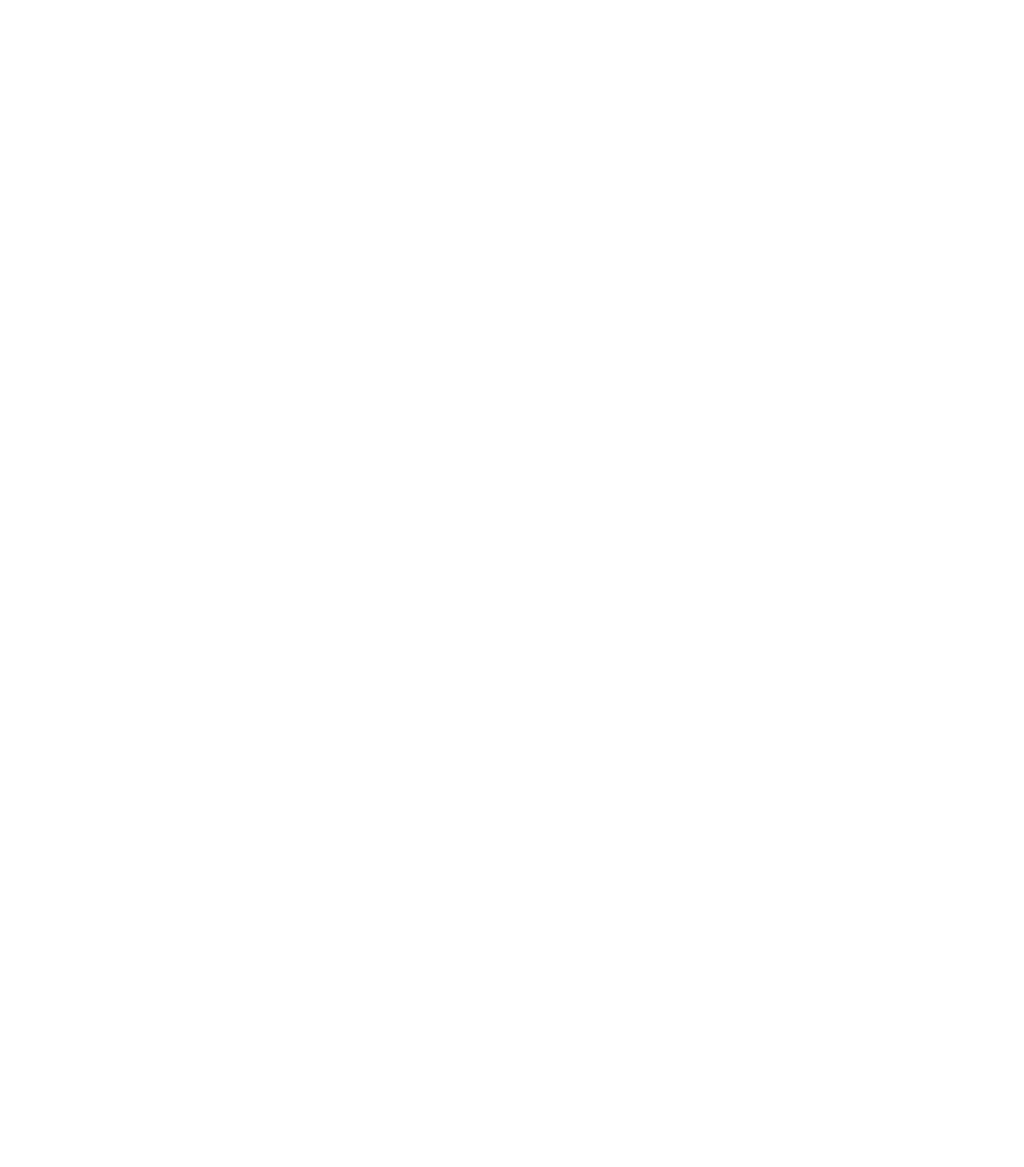
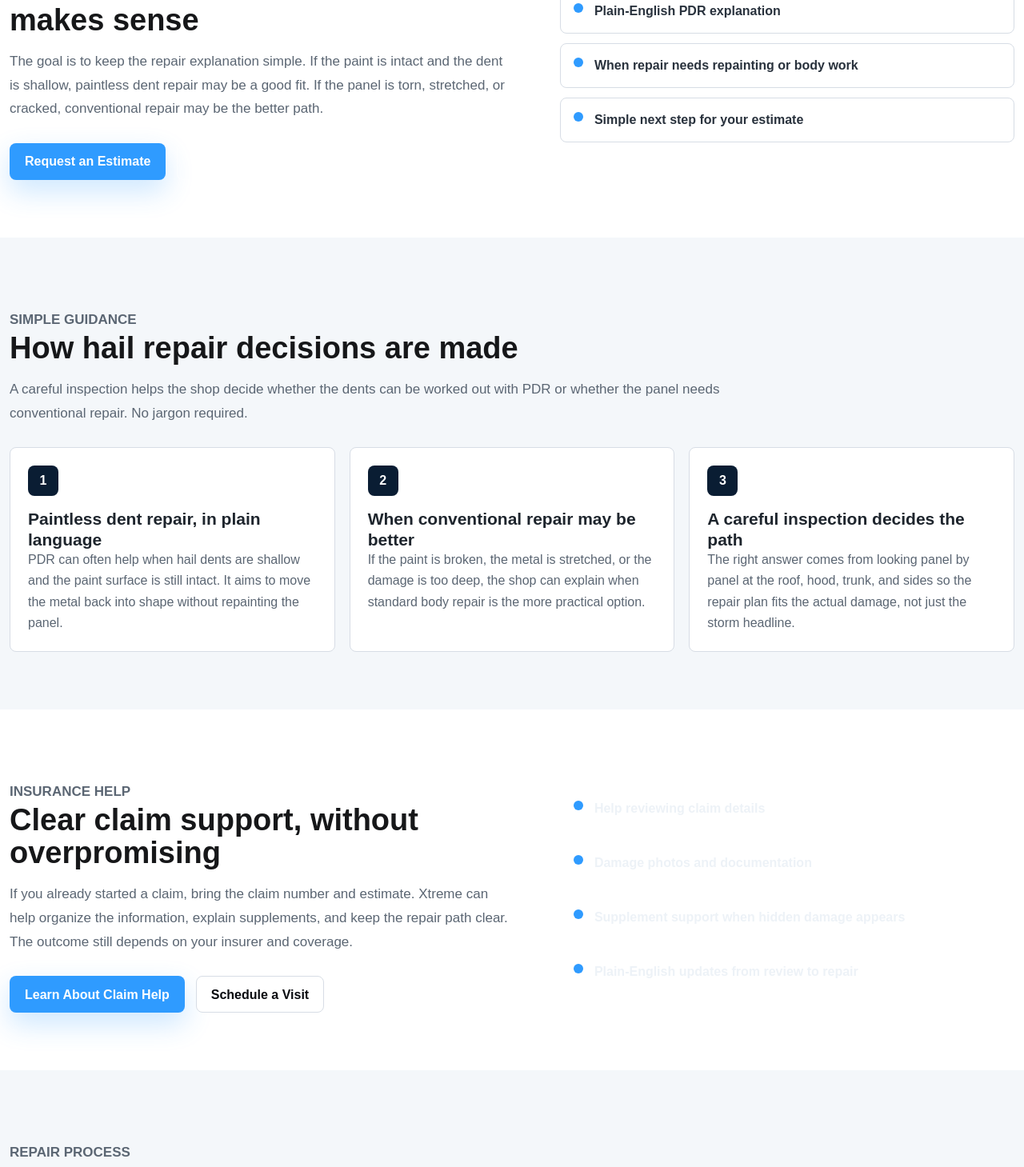
Before and after one commit to Clay7002/xtreme-site, a Next.js app: page /hail-repair in a window 1280 px wide. Before the commit this address had no page. Shown: the part 1000-2459 px from the top of the page at 80% size. Before the commit the page ends 800 px from the top, so only its background shows below. Built offline with nearby package versions, Linux system fonts and the light colour scheme.

Commit message:
Add dedicated hail repair landing page

```diff
--- a/app/components.tsx
+++ b/app/components.tsx
@@ -511,7 +511,7 @@ const homepageCoreServiceCards = [
     seo: "Hail damage repair Carrollton TX",
     title: "Hail Damage & Paintless Dent Repair",
     text: "Quick storm-damage inspections, photo documentation, and paintless dent repair evaluation when the paint is still intact.",
-    href: "/services/hail-damage-repair",
+    href: "/hail-repair",
   },
   {
     seo: "Collision repair Carrollton TX",
@@ -1180,8 +1180,8 @@ export function HailInspectionSection() {
           <div className="hero-actions compact-actions">
             <ButtonLink href="/contact" track="hail:inspection-primary">Start Hail Repair Review</ButtonLink>
             <p className="hero-action-note">
-              <Link className="text-link" href="/services/hail-damage-repair" data-track="hail:inspection-secondary">
-                See how the shop handles hail repair
+              <Link className="text-link" href="/hail-repair" data-track="hail:inspection-secondary">
+                See the dedicated hail repair page
               </Link>
             </p>
           </div>
--- /dev/null
+++ b/app/hail-repair/page.tsx
@@ -0,0 +1,179 @@
+import {
+  ButtonLink,
+  FinalCTA,
+  InnerHero,
+  PageShell,
+  ProcessPreview,
+  SectionIntro,
+  ValuePropsStrip,
+} from "../components";
+import { siteInfo } from "../site-data";
+
+export const metadata = {
+  title: "Hail Repair in Carrollton, TX | Xtreme Collision Repair",
+  description:
+    "Learn what hail repair and paintless dent repair mean, how insurance help works, and the next step to request an estimate from Xtreme Collision Repair in Carrollton, TX.",
+};
+
+const hailRepairPoints = [
+  {
+    title: "Paintless dent repair, in plain language",
+    text: "PDR can often help when hail dents are shallow and the paint surface is still intact. It aims to move the metal back into shape without repainting the panel.",
+  },
+  {
+    title: "When conventional repair may be better",
+    text: "If the paint is broken, the metal is stretched, or the damage is too deep, the shop can explain when standard body repair is the more practical option.",
+  },
+  {
+    title: "A careful inspection decides the path",
+    text: "The right answer comes from looking panel by panel at the roof, hood, trunk, and sides so the repair plan fits the actual damage, not just the storm headline.",
+  },
+];
+
+const hailFaqs = [
+  {
+    question: "What is paintless dent repair?",
+    answer:
+      "Paintless dent repair, or PDR, is a method that can help remove small dents without repainting the panel when the paint surface is still in good shape.",
+  },
+  {
+    question: "Do I need to know whether the hail damage is severe before calling?",
+    answer:
+      "No. Share a few photos or call the shop and the team can help you understand the next step after a quick review.",
+  },
+  {
+    question: "Can Xtreme help with insurance?",
+    answer:
+      "Yes. The shop can help organize claim details, estimate information, and repair documentation. Insurance outcomes still depend on your carrier and coverage.",
+  },
+  {
+    question: "Will every hail dent be fixed the same way?",
+    answer:
+      "Not always. Some dents may be good candidates for PDR, while others may need conventional repair or refinishing if the panel is damaged more deeply.",
+  },
+  {
+    question: "What should I do next if I want an estimate?",
+    answer:
+      "Call {phone} or request an estimate online. A simple first conversation is usually the fastest way to start.",
+  },
+];
+
+export default function HailRepairPage() {
+  return (
+    <PageShell>
+      <main>
+        <InnerHero
+          eyebrow="Hail repair Carrollton TX"
+          title="Hail damage? We can help you repair it and navigate the process."
+          text="North Texas storms can leave a lot of small damage across the roof, hood, trunk, and doors. Start with a simple review, learn what paintless dent repair means, and get clear help with the next step."
+        />
+
+        <ValuePropsStrip />
+
+        <section className="section">
+          <div className="container split-section split-section-light">
+            <div>
+              <SectionIntro
+                eyebrow="Hail repair basics"
+                title="What PDR means and when it makes sense"
+                text="The goal is to keep the repair explanation simple. If the paint is intact and the dent is shallow, paintless dent repair may be a good fit. If the panel is torn, stretched, or cracked, conventional repair may be the better path."
+              />
+              <div className="hero-actions compact-actions">
+                <ButtonLink href="/contact" track="hail-repair:estimate-primary">
+                  Request an Estimate
+                </ButtonLink>
+                <ButtonLink href={siteInfo.phoneHref} track="hail-repair:call-secondary" variant="secondary">
+                  Call Now
+                </ButtonLink>
+              </div>
+            </div>
+            <div className="check-list light-list">
+              <span>Roof, hood, trunk, and side-panel review</span>
+              <span>Plain-English PDR explanation</span>
+              <span>When repair needs repainting or body work</span>
+              <span>Simple next step for your estimate</span>
+            </div>
+          </div>
+        </section>
+
+        <section className="section muted-section">
+          <div className="container">
+            <SectionIntro
+              eyebrow="Simple guidance"
+              title="How hail repair decisions are made"
+              text="A careful inspection helps the shop decide whether the dents can be worked out with PDR or whether the panel needs conventional repair. No jargon required."
+            />
+            <div className="reason-grid">
+              {hailRepairPoints.map((point, index) => (
+                <article className="reason-card" key={point.title}>
+                  <span className="reason-icon" aria-hidden="true">
+                    {index + 1}
+                  </span>
+                  <h3>{point.title}</h3>
+                  <p>{point.text}</p>
+                </article>
+              ))}
+            </div>
+          </div>
+        </section>
+
+        <section className="section">
+          <div className="container split-section">
+            <div>
+              <SectionIntro
+                eyebrow="Insurance help"
+                title="Clear claim support, without overpromising"
+                text="If you already started a claim, bring the claim number and estimate. Xtreme can help organize the information, explain supplements, and keep the repair path clear. The outcome still depends on your insurer and coverage."
+              />
+              <div className="hero-actions compact-actions">
+                <ButtonLink href="/insurance-claims-assistance" track="hail-repair:insurance-primary">
+                  Learn About Claim Help
+                </ButtonLink>
+                <ButtonLink href="/contact" track="hail-repair:insurance-secondary" variant="light">
+                  Schedule a Visit
+                </ButtonLink>
+              </div>
+            </div>
+            <div className="check-list">
+              <span>Help reviewing claim details</span>
+              <span>Damage photos and documentation</span>
+              <span>Supplement support when hidden damage appears</span>
+              <span>Plain-English updates from review to repair</span>
+            </div>
+          </div>
+        </section>
+
+        <section className="section muted-section">
+          <div className="container">
+            <SectionIntro
+              eyebrow="Repair process"
+              title="A short path from review to repair"
+              text="The process stays focused: look at the damage, explain the options, organize the claim details if needed, and then move into repair once the plan is clear."
+            />
+            <ProcessPreview />
+          </div>
+        </section>
+
+        <section className="section">
+          <div className="container">
+            <SectionIntro
+              eyebrow="FAQ"
+              title="Common questions after a hail storm"
+              text="A few quick answers can make the next step easier."
+            />
+            <div className="faq-list">
+              {hailFaqs.map((faq) => (
+                <details className="faq-item" key={faq.question}>
+                  <summary>{faq.question}</summary>
+                  <p>{faq.answer.replace("{phone}", siteInfo.phoneLabel)}</p>
+                </details>
+              ))}
+            </div>
+          </div>
+        </section>
+
+        <FinalCTA />
+      </main>
+    </PageShell>
+  );
+}
```
